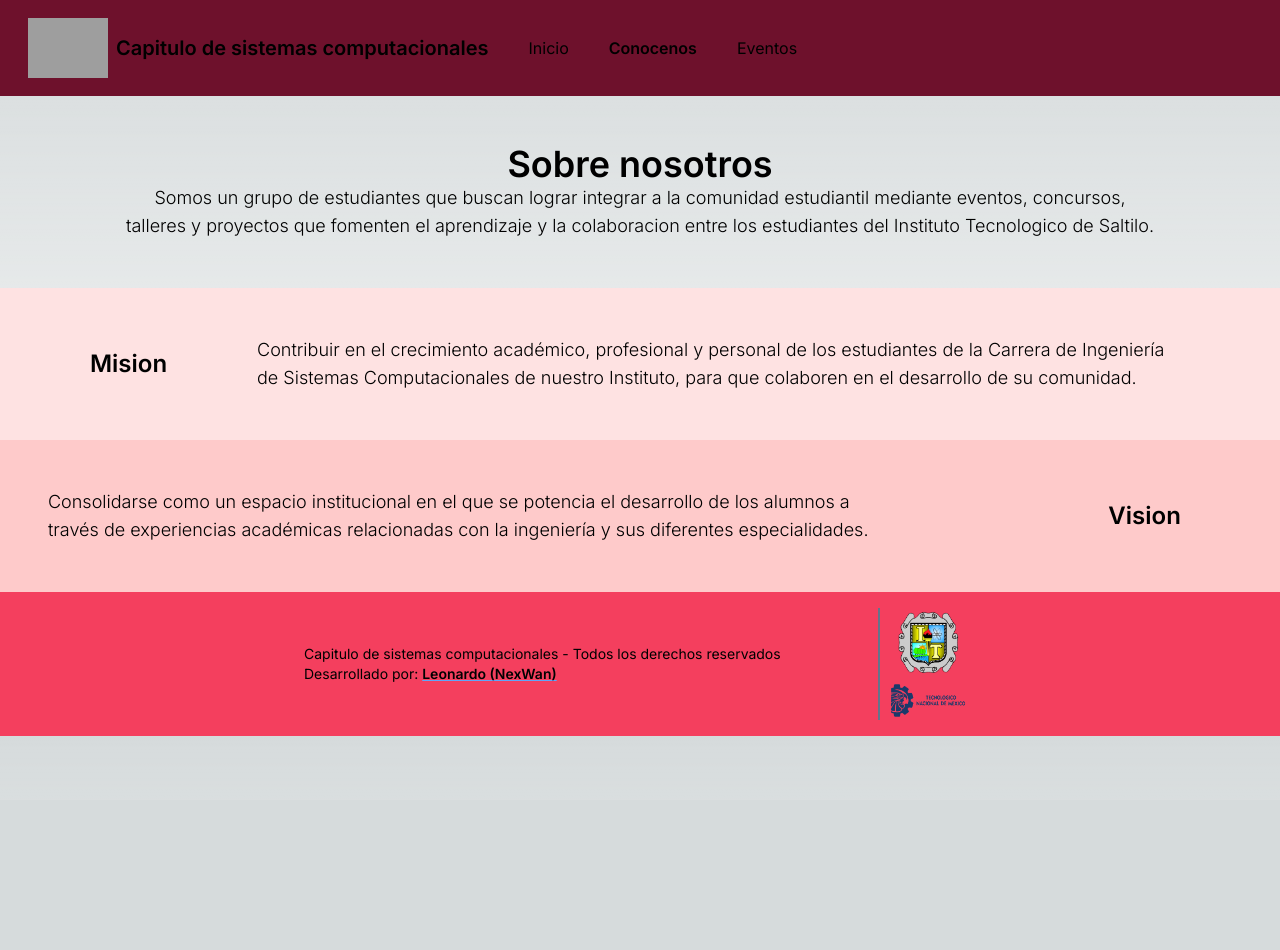
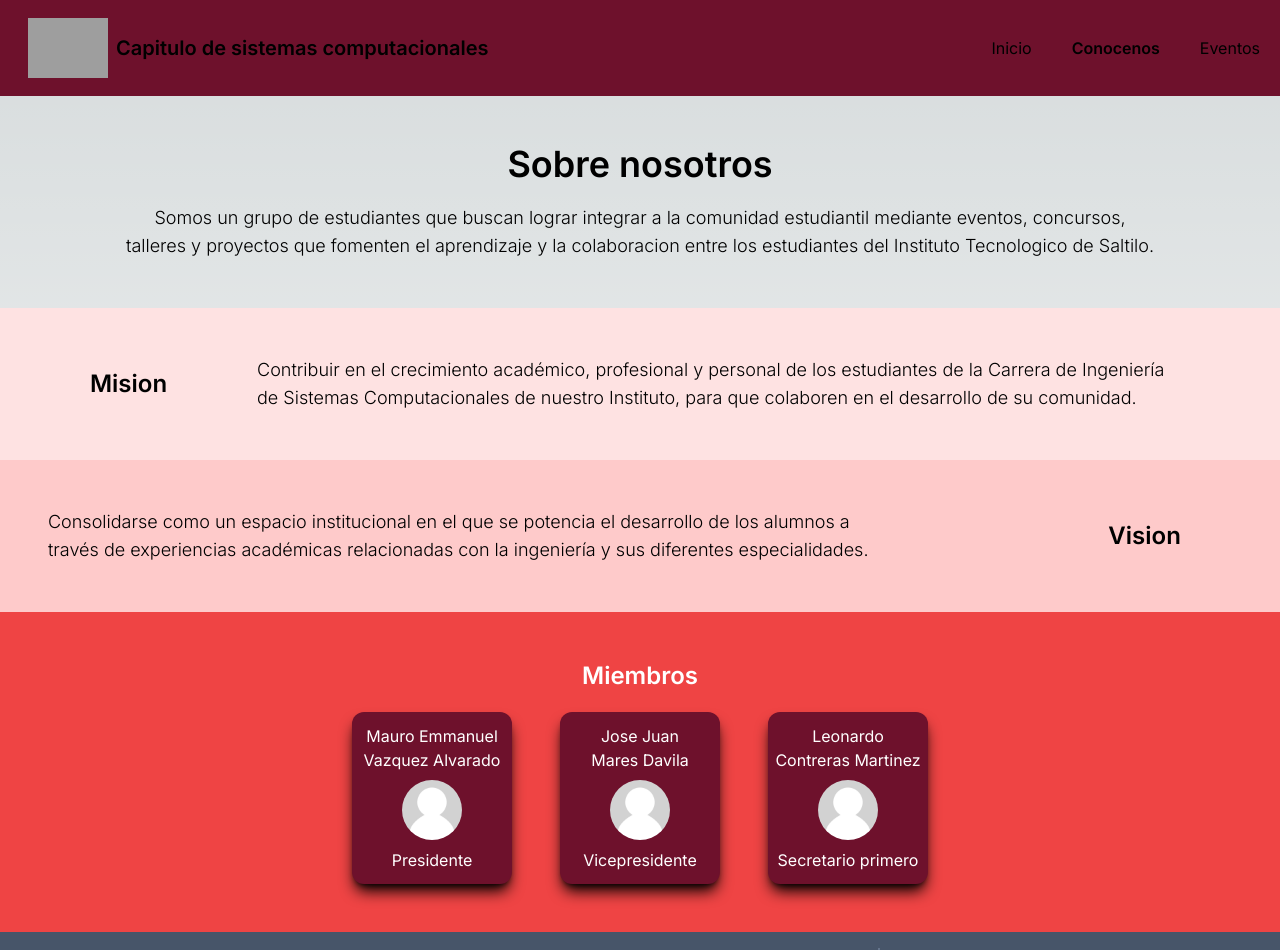
Before and after one commit to CapituloSistemasITS/capitulo-sistemas-its, a Next.js app: page /about in a window 1280 px wide. Shown: the top 950 px of the page. Before the commit the page ends 800 px from the top, so only its background shows below. Built offline with nearby package versions, Linux system fonts and the light colour scheme; grey boxes are pictures that could not be loaded.

Commit message:
added members

```diff
--- a/app/about/page.tsx
+++ b/app/about/page.tsx
@@ -1,8 +1,29 @@
+import React from "react";
+import { Member } from "../utils/interfaces";
+import Members from "../components/members";
+
 export default function About() {
+  const members: Member[] = [
+    {
+      name: "Mauro Emmanuel Vazquez Alvarado",
+      role: "Presidente",
+      image: "/assets/imgs/placeholder.jpg",
+    },
+    {
+      name: "Jose Juan Mares Davila",
+      role: "Vicepresidente",
+      image: "/assets/imgs/placeholder.jpg",
+    },
+    {
+      name: "Leonardo Contreras Martinez",
+      role: "Secretario primero",
+      image: "/assets/imgs/placeholder.jpg",
+    },
+  ];
   return (
     <main className="w-full text-black">
       <div className="flex flex-col items-center justify-center p-12 max-w-screen-xl mx-auto text-center">
-        <h1 className="text-4xl font-semibold">Sobre nosotros</h1>
+        <h1 className="text-4xl font-semibold pb-5">Sobre nosotros</h1>
         <p className="text-lg font-light text-balance">
           Somos un grupo de estudiantes que buscan lograr integrar a la
           comunidad estudiantil mediante eventos, concursos, talleres y
@@ -39,6 +60,16 @@ export default function About() {
           </div>
         </div>
       </div>
+      <div className="w-full bg-red-500">
+        <div className="max-w-screen-xl mx-auto p-12 flex flex-col justify-center items-center text-white">
+          <h1 className="text-2xl font-semibold pb-5">Miembros</h1>
+          <div className="flex flex-row justify-center items-center space-x-12">
+            {members.map((member, i) => (
+              <Members member={member} key={i} />
+            ))}
+          </div>
+        </div>
+      </div>
     </main>
   );
 }
--- /dev/null
+++ b/app/components/members.tsx
@@ -0,0 +1,15 @@
+import React from 'react'
+import Image from 'next/image'
+import { Member } from '../utils/interfaces'
+
+const Members = ({member}:{member:Member}) => {
+  return (
+    <div className='w-40 py-3 flex flex-col justify-center items-center bg-guinda-tec rounded-xl shadow-lg shadow-black text-white space-y-2 text-wrap'>
+        <p className='text-balance text-center'>{member.name}</p>
+        <Image src={member.image} alt={member.name} width={60} height={60} className='rounded-full'/>
+        <p>{member.role}</p>
+    </div>
+  )
+}
+
+export default Members
--- a/app/layout/footer.tsx
+++ b/app/layout/footer.tsx
@@ -3,7 +3,7 @@ import Image from 'next/image'
 
 function footer() {
   return (
-    <div className='w-full bg-rose-500'>
+    <div className='w-full bg-slate-600'>
         <div className='flex max-w-2xl justify-between flex-row items-center h-36 mx-auto'>
             <div className=' '>
                 <p className='text-sm'>Capitulo de sistemas computacionales - Todos los derechos reservados</p>
--- a/app/layout/header.tsx
+++ b/app/layout/header.tsx
@@ -1,17 +1,27 @@
-import React from 'react'
-import Image from 'next/image'
-import Navbar from './navbar'
+import React from "react";
+import Image from "next/image";
+import Navbar from "./navbar";
 
 function Header() {
   return (
-    <div className='w-full bg-guinda-tec h-24 flex flex-row items-center'>
-        <div className='px-5 flex flex-row items-center'>
-            <Image src='/assets/imgs/cscblanco.png' width={80} height={80} alt='Logo' className='mx-2'/>
-            <p className='color-white font-semibold text-xl'>Capitulo de sistemas computacionales</p>
-        </div>
-        <Navbar/>
+    <div className="w-full bg-guinda-tec h-24 flex flex-row items-center justify-between">
+      <div className="px-5 flex flex-row items-center">
+        <Image
+          src="/assets/imgs/cscblanco.png"
+          width={80}
+          height={80}
+          alt="Logo"
+          className="mx-2"
+        />
+        <p className="color-white font-semibold text-xl">
+          Capitulo de sistemas computacionales
+        </p>
+      </div>
+      <div className="">
+        <Navbar />
+      </div>
     </div>
-  )
+  );
 }
 
-export default Header
+export default Header;
--- /dev/null
+++ b/app/utils/interfaces.ts
@@ -0,0 +1,5 @@
+export interface Member {
+    name: string;
+    role: string;
+    image: string;
+}
```
Also changed, not shown: public/assets/imgs/placeholder.jpg (added).
